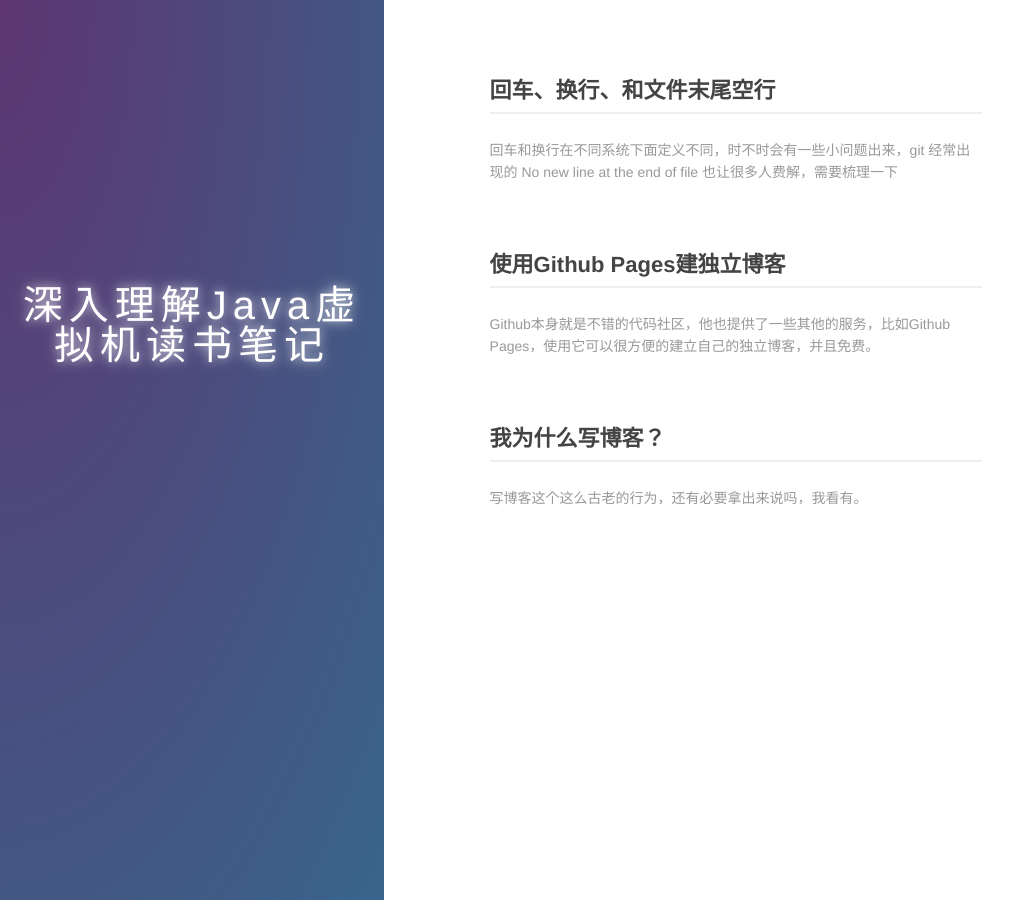
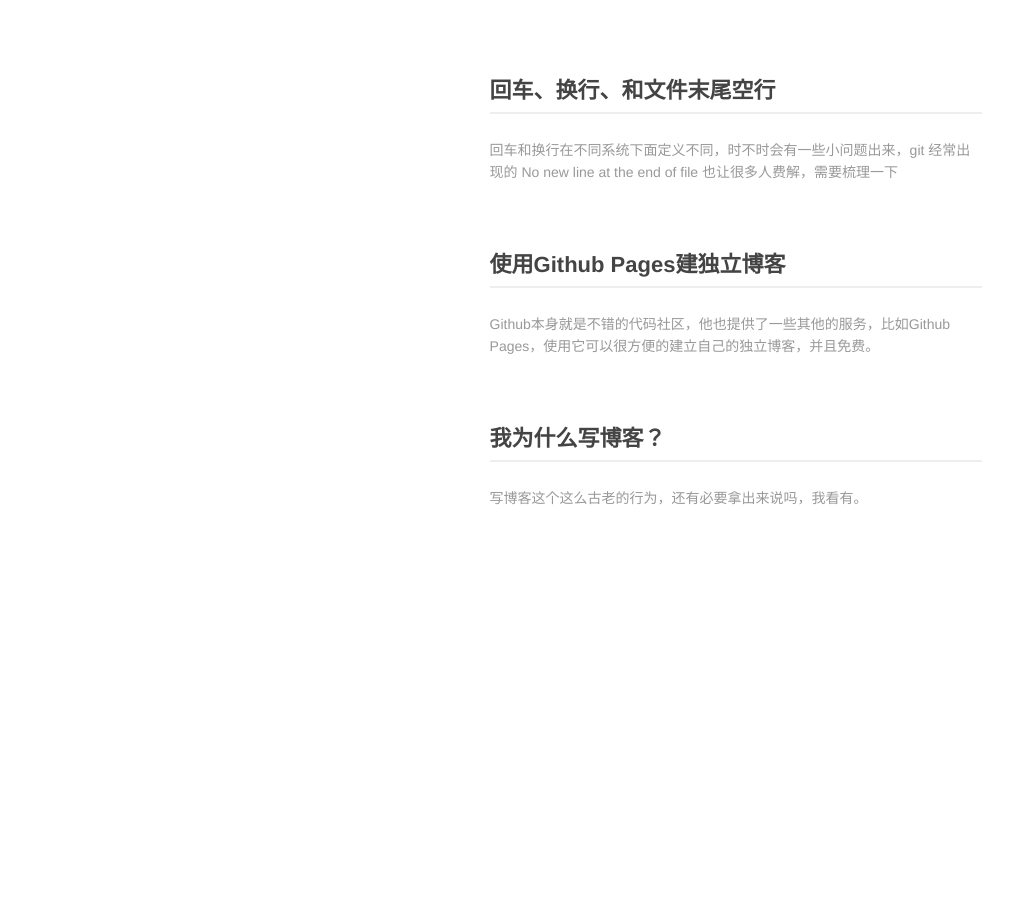
Before and after one commit to chufengma/JVMDocs, a Jekyll site: the page built from index.md, in a window 1280 px wide. Shown: the whole page, without its empty margins (0-1032 px from the left). Built offline with Jekyll 4.4.1, drawn with Linux system fonts in a browser that asks for light colours.

Commit message:
Update index.md

```diff
--- a/index.md
+++ b/index.md
@@ -4,19 +4,19 @@ layout: default
 
 <body>
   <div class="index-wrapper">
-    <div class="aside">
+<!--     <div class="aside">
       <div class="info-card">
         <h1>深入理解Java虚拟机读书笔记</h1>
       </div>
       <div id="particles-js"></div>
-    </div>
+    </div> -->
 
     <div class="index-content">
       <ul class="artical-list">
 
         {% for post in site.categories.blog %}
         <li>
-          <a href="{{ sit.url }}{{ post.url }}" class="title">{{ post.title }}</a>
+          <a href="{{ site.url }}{{ post.url }}" class="title">{{ post.title }}</a>
           <div class="title-desc">{{ post.description }}</div>
         </li>
         {% endfor %}
```
